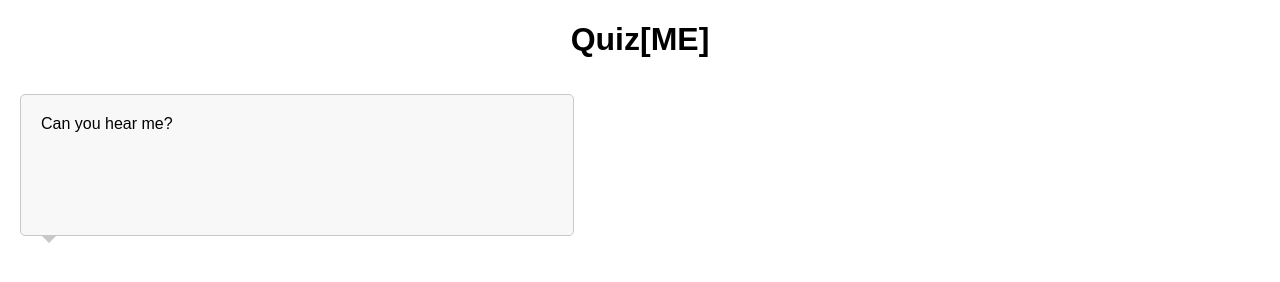
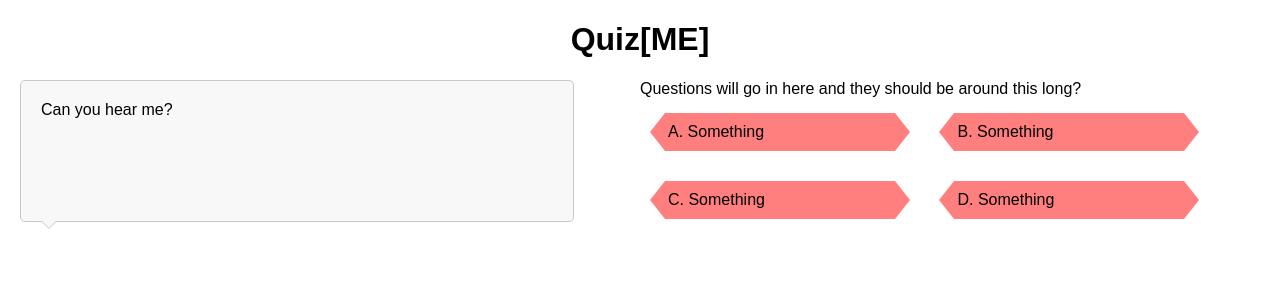
Before and after one commit to brobertson3/quizme, a website: page index.html in a window 1280 px wide. Drawn offline with nearby package versions, Linux system fonts and the light colour scheme.

Commit message:
Added the Question and response section.
This includes the pointed buttons for the user to select.

```diff
--- a/index.html
+++ b/index.html
@@ -38,7 +38,13 @@
                 Can you hear me?
             </div>
         </div><div class="right-pane">
-
+            <div class="question-area">Questions will go in here and they should be around this long?</div>
+            <div class="choices-area">
+                <div class="choice-btn pointed" id="choice-a">A. Something</div>
+                <div class="choice-btn pointed" id="choice-b">B. Something</div>
+                <div class="choice-btn pointed" id="choice-c">C. Something</div>
+                <div class="choice-btn pointed" id="choice-d">D. Something</div>
+            </div>
         </div>
 
         <script src="js/index.js"></script>
--- a/scss/index.scss
+++ b/scss/index.scss
@@ -11,6 +11,7 @@ div {
 		width: 50%;
 		display: inline-block;
 		position: relative;
+		vertical-align: top;
 	}
 
 	&.speech-bubble {
@@ -28,12 +29,60 @@ div {
 			border-style: solid;
 			position: absolute;
 		}
+
+		.bottom {
+			border-color: #c8c8c8 transparent transparent;
+			border-width: 8px 8px 0 8px;
+			bottom: -8px;
+
+			&:after {
+				border-color: #f8f8f8 transparent transparent;
+				border-style: solid;
+				border-width: 7px 7px 0 7px;
+				bottom: 1px;
+				content: "";
+				position: absolute;
+				left: -7px;
+			}
+		}
 	}
 
-	&.bottom {
-		border-color: #c8c8c8 transparent transparent;
-		border-width: 8px 8px 0 8px;
-		bottom: -8px;
+
+
+	&.choice-btn {
+		position: relative;
+		display: inline-block;
+		width: 35%;
+		padding: 10px 3px;
+		margin: 15px 30px 15px 25px;
+		background-color: rgba(255, 0, 0, 0.5);
+
+		&:before {
+			position: absolute;
+			height: 0;
+			width: 0;
+			top: 0;
+			right: 100%;
+			left: -15px;
+			content: "";
+			display: block;
+			border-top: 19px solid transparent;
+			border-bottom: 19px solid transparent;
+			border-right: 15px solid rgba(255, 0, 0, 0.5);
+		}
+
+		&:after {
+			position: absolute;
+			height: 0;
+			width: 0;
+			top: 0;
+			left: 100%;
+			right: 15px;
+			content: "";
+			display: block;
+			border-top: 19px solid transparent;
+			border-bottom: 19px solid transparent;
+			border-left: 15px solid rgba(255, 0, 0, 0.5);
+		}
 	}
-
 }
```
Also changed, not shown: css/index.css.
